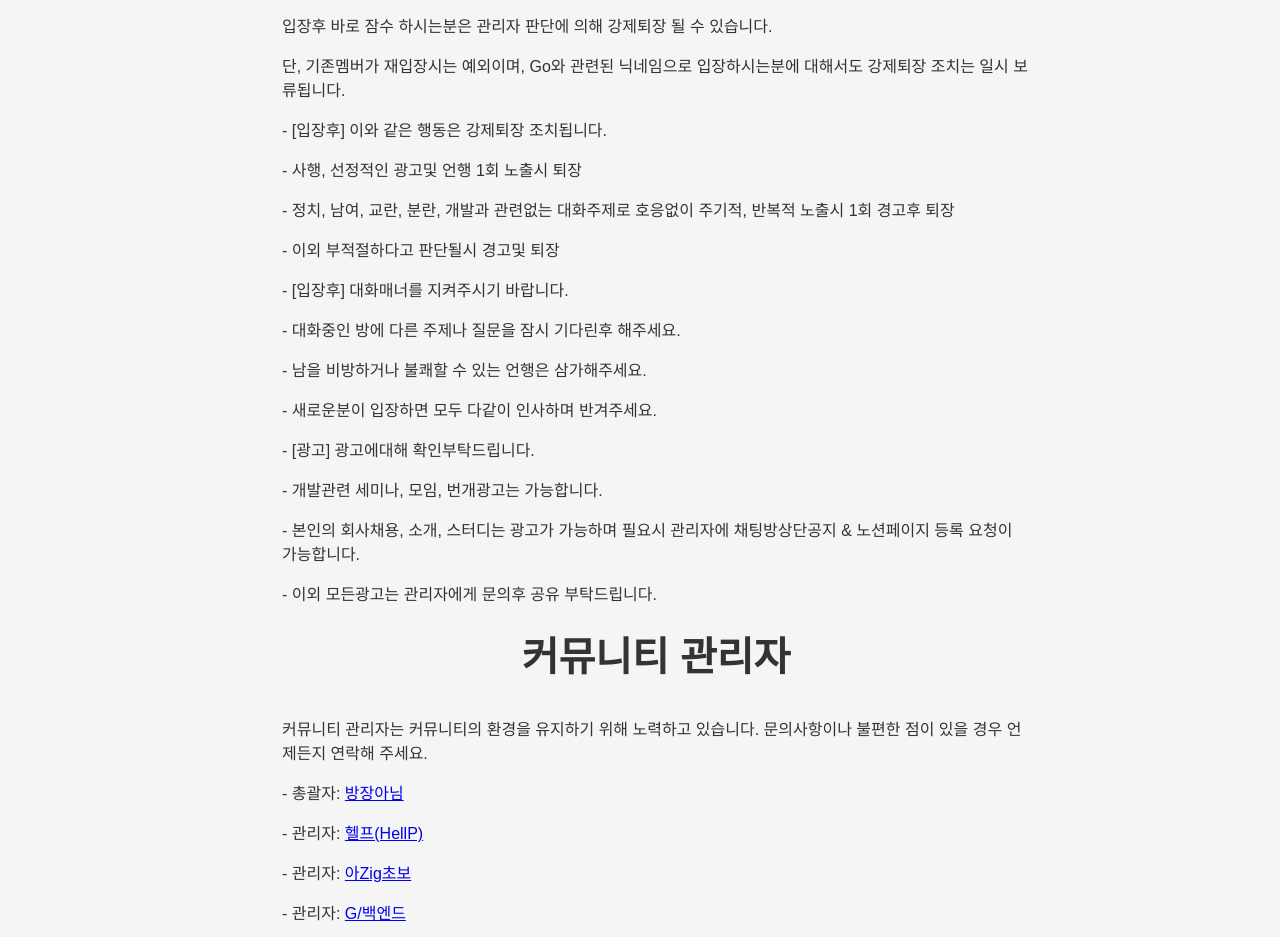
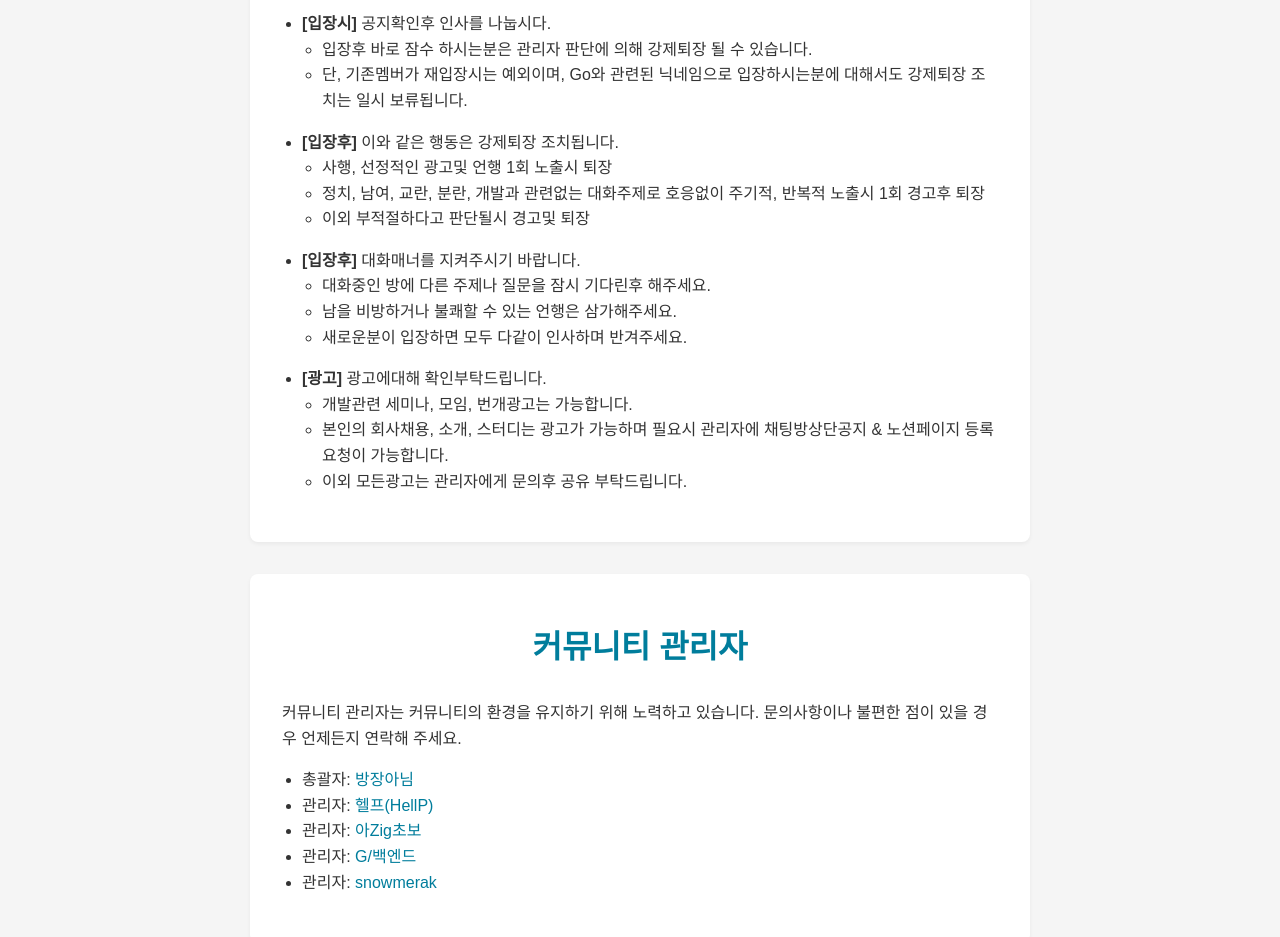
Before and after one commit to gosuda/rules.gosuda.org, a plain HTML site: page index.html in a window 1280 px wide. Shown: the part 529-1466 px from the top of the page. Drawn offline with Linux system fonts and the light colour scheme; a web font is replaced by a local one.

Commit message:
Update index.html

```diff
--- a/index.html
+++ b/index.html
@@ -4,20 +4,16 @@
     <meta charset="UTF-8">
     <meta name="viewport" content="width=device-width, initial-scale=1.0">
     <title>Go수다 규칙</title>
-      <!-- IBM Plex Sans KR Font -->
     <link rel="preconnect" href="https://fonts.googleapis.com">
     <link rel="preconnect" href="https://fonts.gstatic.com" crossorigin>
     <link href="https://fonts.googleapis.com/css2?family=IBM+Plex+Sans+KR:wght@100;200;300;400;500;600;700&display=swap" rel="stylesheet">
-      <!-- Open Graph Meta Tags -->
     <meta property="og:title" content="Go수다 규칙" />
     <meta property="og:description" content="Go 언어 개발자들의 수다방 채팅방 규칙입니다." />
     <meta property="og:image" content="https://rules.gosuda.org/gosuda.png" />
     <meta property="og:url" content="https://rules.gosuda.org/" />
-      <!-- SEO Meta Tags -->
     <meta name="description" content="Go 언어 개발자들의 수다방 채팅방 규칙입니다." />
     <meta name="keywords" content="Go, Golang, 개발, 개발자, 채팅방, 규칙" />
     <link rel="canonical" href="https://rules.gosuda.org/" />
-      <!-- favicon -->
     <link rel="apple-touch-icon" sizes="180x180" href="/assets/apple-touch-icon.png">
     <link rel="icon" type="image/png" sizes="32x32" href="/assets/favicon-32x32.png">
     <link rel="icon" type="image/png" sizes="16x16" href="/assets/favicon-16x16.png">
@@ -28,66 +24,102 @@
     <meta name="msapplication-config" content="/assets/browserconfig.xml">
     <meta name="theme-color" content="#ffffff">
     <style>
+      :root {
+      --primary-color: #007d9c;
+      --secondary-color: #00acd7;
+      --background-color: #f5f5f5;
+      --text-color: #333;
+      --header-bg: #333;
+      --header-color: #fff;
+      --nav-bg: #eee;
+      }
       body {
-         font-family: 'IBM Plex Sans KR', sans-serif; /* Apply IBM Plex Sans KR font */
-         font-weight: 400; /* Regular weight */
-         background-color: #f5f5f5;
-         color: #333;
+      font-family: 'IBM Plex Sans KR', sans-serif;
+      font-weight: 400;
+      background-color: var(--background-color);
+      color: var(--text-color);
       margin: 0;
       padding: 0;
+      line-height: 1.6;
       }
       header {
-         background-color: #333;
-         color: #fff;
+      background-color: var(--header-bg);
+      color: var(--header-color);
       text-align: center;
-         padding: 1em 0;
+      padding: 1.5em 0;
+      box-shadow: 0 2px 4px rgba(0,0,0,0.1);
       }
-         h1, h2 {
+      h1, h2, h3 {
       text-align: center;
       margin-top: 0.5em;
-         font-size: 2.5em; /* Increased font size for h2 */
-         font-weight: 700; /* Bold weight for headings */
+      font-weight: 700;
       }
+      h1 { font-size: 2.5em; }
+      h2 { font-size: 2em; color: var(--primary-color); }
+      h3 { font-size: 1.5em; color: var(--secondary-color); }
       nav {
-         background-color: #eee;
+      background-color: var(--nav-bg);
       padding: 1em;
       text-align: center;
       }
       nav a {
       text-decoration: none;
-         color: #333;
+      color: var(--primary-color);
       margin: 0 1em;
+      font-weight: 500;
+      transition: color 0.3s ease;
+      }
+      nav a:hover {
+      color: var(--secondary-color);
       }
       main {
       padding: 2em;
-         max-width:780px;
+      max-width: 780px;
       margin: 0 auto;
       }
-         .faq-section {
-         margin-bottom: 2em;
+      .rule-page {
+      text-align: left;
+      padding-left: 2em;
       }
-         .faq-question {
-         font-weight: bold;
-         margin-bottom: 0.5em;
-         }
-         .faq-answer {
-         margin-bottom: 1em;
-         }
-         .rule-page {
-         text-align: left; /* Align rules to the left */
-         padding-left: 2em; /* Add some padding for readability */
-         }
-         .rule-page p {
+      .rule-page p, .rule-page ul {
       margin-bottom: 1em;
       }
       .centered-image {
       display: flex;
       justify-content: center;
-         margin-bottom: 1em; /* Reduced margin below the image */
+      margin-bottom: 1em;
       }
       .centered-image img {
       max-width: 200px;
       height: auto;
+      border-radius: 10px;
+      box-shadow: 0 4px 8px rgba(0,0,0,0.1);
+      }
+      section {
+      background-color: #fff;
+      border-radius: 8px;
+      padding: 2em;
+      margin-bottom: 2em;
+      box-shadow: 0 2px 4px rgba(0,0,0,0.05);
+      }
+      a {
+      color: var(--primary-color);
+      text-decoration: none;
+      transition: color 0.3s ease;
+      }
+      a:hover {
+      color: var(--secondary-color);
+      }
+      ul {
+      padding-left: 20px;
+      }
+      @media (max-width: 600px) {
+      main {
+      padding: 1em;
+      }
+      .rule-page {
+      padding-left: 1em;
+      }
       }
     </style>
   </head>
@@ -104,37 +136,59 @@
     <main>
       <section id="rules" class="rule-page">
         <h2>주요 채팅방 규칙</h2>
-            <p>- [입장시] 공지확인후 인사를 나눕시다.</p>
-            <p>    입장후 바로 잠수 하시는분은 관리자 판단에 의해 강제퇴장 될 수 있습니다.</p>
-            <p>    단, 기존멤버가 재입장시는 예외이며, Go와 관련된 닉네임으로 입장하시는분에 대해서도 강제퇴장 조치는 일시 보류됩니다.</p>
-            <p>- [입장후] 이와 같은 행동은 강제퇴장 조치됩니다.</p>
-            <p>    - 사행, 선정적인 광고및 언행 1회 노출시 퇴장</p>
-            <p>    - 정치, 남여, 교란, 분란, 개발과 관련없는 대화주제로 호응없이 주기적, 반복적 노출시 1회 경고후 퇴장</p>
-            <p>    - 이외 부적절하다고 판단될시 경고및 퇴장</p>
-            <p>- [입장후] 대화매너를 지켜주시기 바랍니다.</p>
-            <p>    - 대화중인 방에 다른 주제나 질문을 잠시 기다린후 해주세요.</p>
-            <p>    - 남을 비방하거나 불쾌할 수 있는 언행은 삼가해주세요.</p>
-            <p>    - 새로운분이 입장하면 모두 다같이 인사하며 반겨주세요.</p>
-            <p>- [광고] 광고에대해 확인부탁드립니다.</p>
-            <p>    - 개발관련 세미나, 모임, 번개광고는 가능합니다.</p>
-            <p>    - 본인의 회사채용, 소개, 스터디는 광고가 가능하며 필요시 관리자에 채팅방상단공지 & 노션페이지 등록 요청이 가능합니다.</p>
-            <p>    - 이외 모든광고는 관리자에게 문의후 공유 부탁드립니다.</p>
+        <ul>
+          <li>
+            <strong>[입장시]</strong> 공지확인후 인사를 나눕시다.
+            <ul>
+              <li>입장후 바로 잠수 하시는분은 관리자 판단에 의해 강제퇴장 될 수 있습니다.</li>
+              <li>단, 기존멤버가 재입장시는 예외이며, Go와 관련된 닉네임으로 입장하시는분에 대해서도 강제퇴장 조치는 일시 보류됩니다.</li>
+            </ul>
+          </li>
+          <li>
+            <strong>[입장후]</strong> 이와 같은 행동은 강제퇴장 조치됩니다.
+            <ul>
+              <li>사행, 선정적인 광고및 언행 1회 노출시 퇴장</li>
+              <li>정치, 남여, 교란, 분란, 개발과 관련없는 대화주제로 호응없이 주기적, 반복적 노출시 1회 경고후 퇴장</li>
+              <li>이외 부적절하다고 판단될시 경고및 퇴장</li>
+            </ul>
+          </li>
+          <li>
+            <strong>[입장후]</strong> 대화매너를 지켜주시기 바랍니다.
+            <ul>
+              <li>대화중인 방에 다른 주제나 질문을 잠시 기다린후 해주세요.</li>
+              <li>남을 비방하거나 불쾌할 수 있는 언행은 삼가해주세요.</li>
+              <li>새로운분이 입장하면 모두 다같이 인사하며 반겨주세요.</li>
+            </ul>
+          </li>
+          <li>
+            <strong>[광고]</strong> 광고에대해 확인부탁드립니다.
+            <ul>
+              <li>개발관련 세미나, 모임, 번개광고는 가능합니다.</li>
+              <li>본인의 회사채용, 소개, 스터디는 광고가 가능하며 필요시 관리자에 채팅방상단공지 & 노션페이지 등록 요청이 가능합니다.</li>
+              <li>이외 모든광고는 관리자에게 문의후 공유 부탁드립니다.</li>
+            </ul>
+          </li>
+        </ul>
       </section>
       <section id="managers" class="rule-page">
         <h2>커뮤니티 관리자</h2>
         <p>커뮤니티 관리자는 커뮤니티의 환경을 유지하기 위해 노력하고 있습니다. 문의사항이나 불편한 점이 있을 경우 언제든지 연락해 주세요.</p>
-            <p>- 총괄자: <a href="https://open.kakao.com/o/s2KfcDO">방장아님</a></p>
-            <p>- 관리자: <a href="https://open.kakao.com/me/HellP">헬프(HellP)</a></p>
-            <p>- 관리자: <a href="https://open.kakao.com/me/zig82">아Zig초보</a></p>
-            <p>- 관리자: <a href="https://open.kakao.com/o/sfkKSQLg">G/백엔드</a></p>
-            <p>- 관리자: <a href="https://open.kakao.com/me/snowmerak">snowmerak</a></p>
+        <ul>
+          <li>총괄자: <a href="https://open.kakao.com/o/s2KfcDO">방장아님</a></li>
+          <li>관리자: <a href="https://open.kakao.com/me/HellP">헬프(HellP)</a></li>
+          <li>관리자: <a href="https://open.kakao.com/me/zig82">아Zig초보</a></li>
+          <li>관리자: <a href="https://open.kakao.com/o/sfkKSQLg">G/백엔드</a></li>
+          <li>관리자: <a href="https://open.kakao.com/me/snowmerak">snowmerak</a></li>
+        </ul>
       </section>
       <section>
         <h2>함께하는 커뮤니티</h2>
         <h3>Go Developer Community</h3>
         <p>고 언어 뿐만 아니라 다양한 개발 관련 내용을 담은 뉴스레터를 발행합니다.</p>
-            <p>1. <a href="https://gdc.hashnode.dev">GDC hashnode</a></p>
-            <p>2. <a href="https://open.kakao.com/o/gBhUh8Ve">GDC kakaotalk open chatroom</a></p>
+        <ol>
+          <li><a href="https://gdc.hashnode.dev">GDC hashnode</a></li>
+          <li><a href="https://open.kakao.com/o/gBhUh8Ve">GDC kakaotalk open chatroom</a></li>
+        </ol>
       </section>
     </main>
   </body>
```
Lines whose indentation alone changed are shown as unchanged.
